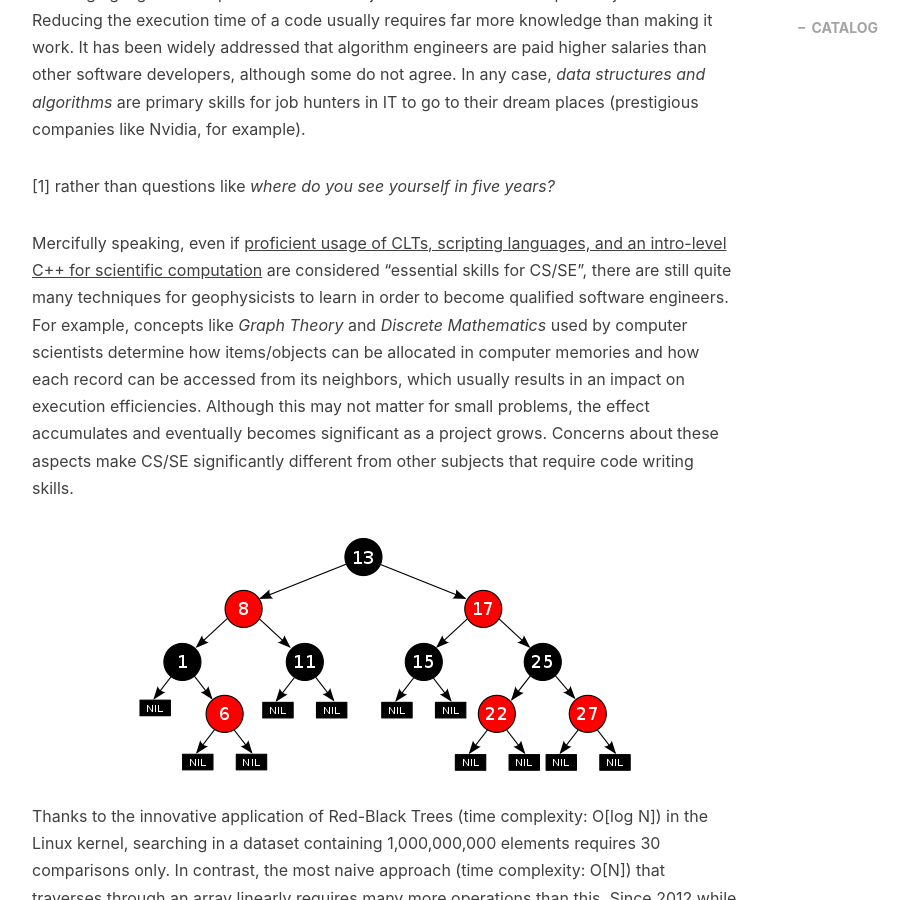
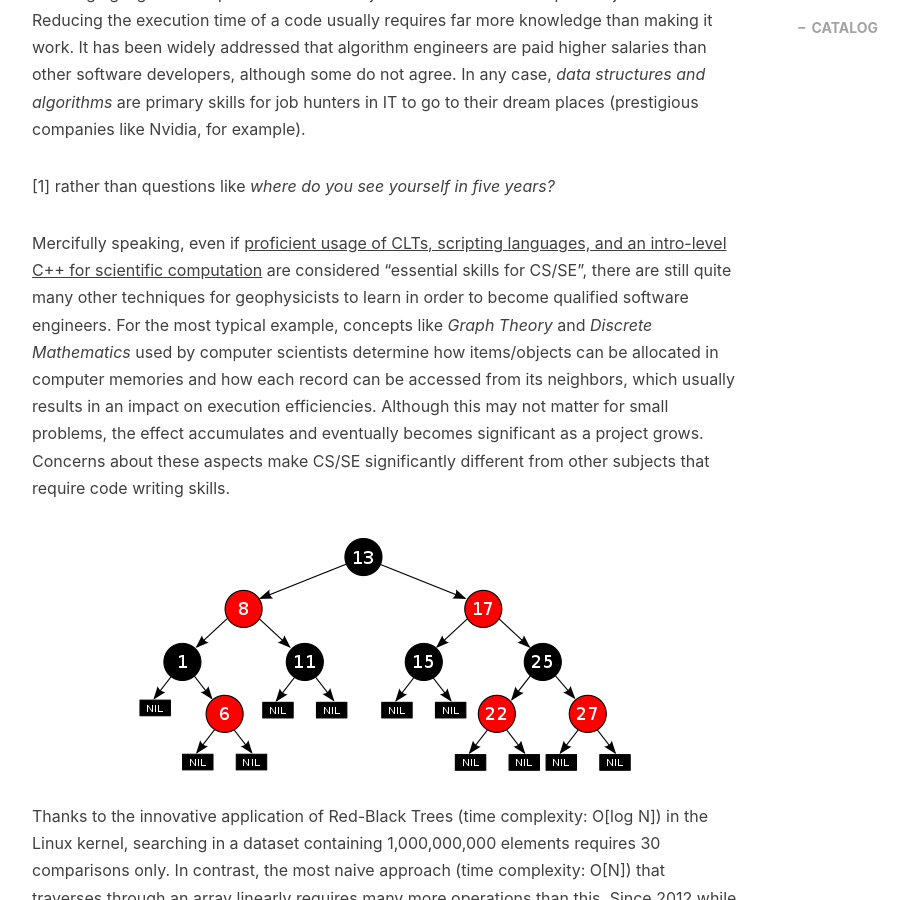
Before and after one commit to gengyu89/gengyu89.github.io, a Jekyll site: the page built from _posts/2020-09-13-leetcode-journey.markdown, in a window 1280 px wide and 900 px high, scrolled down 1740 px. Shown: the whole window, without its empty margins (233-1142 px from the left). Built offline with Jekyll 4.4.1, drawn with Linux system fonts in a browser that asks for light colours; nearby versions of some CDN libraries; comment, search, counter and statistics services are not loaded.

```diff
--- a/_posts/2020-09-13-leetcode-journey.markdown
+++ b/_posts/2020-09-13-leetcode-journey.markdown
@@ -37,7 +37,7 @@
 
 [1] rather than questions like *where do you see yourself in five years?*
 
-Mercifully speaking, even if <ins>proficient usage of CLTs, scripting languages, and an intro-level C++ for scientific computation</ins> are considered "essential skills for CS/SE", there are still quite many techniques for geophysicists to learn in order to become qualified software engineers. For example, concepts like *Graph Theory* and *Discrete Mathematics* used by computer scientists determine how items/objects can be allocated in computer memories and how each record can be accessed from its neighbors, which usually results in an impact on execution efficiencies. Although this may not matter for small problems, the effect accumulates and eventually becomes significant as a project grows. Concerns about these aspects make CS/SE significantly different from other subjects that require code writing skills.
+Mercifully speaking, even if <ins>proficient usage of CLTs, scripting languages, and an intro-level C++ for scientific computation</ins> are considered "essential skills for CS/SE", there are still quite many other techniques for geophysicists to learn in order to become qualified software engineers. For the most typical example, concepts like *Graph Theory* and *Discrete Mathematics* used by computer scientists determine how items/objects can be allocated in computer memories and how each record can be accessed from its neighbors, which usually results in an impact on execution efficiencies. Although this may not matter for small problems, the effect accumulates and eventually becomes significant as a project grows. Concerns about these aspects make CS/SE significantly different from other subjects that require code writing skills.
 
 ![rb_tree](/img/in-post/post-leetcode-journey/Red-black_tree_example.png)
 
```
